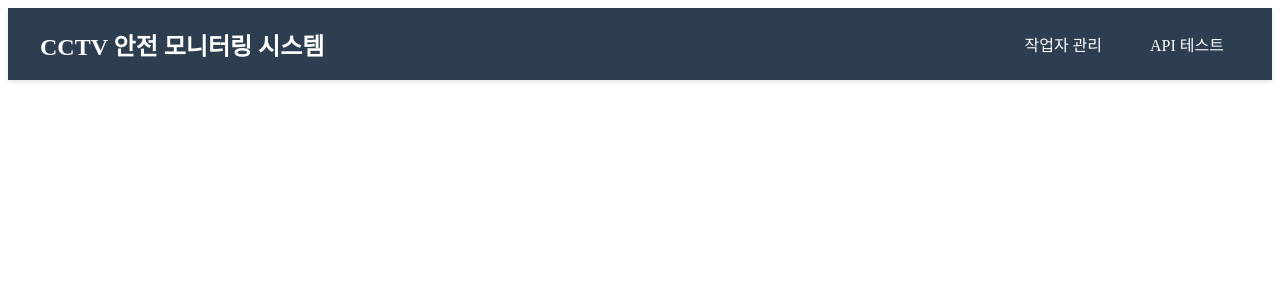
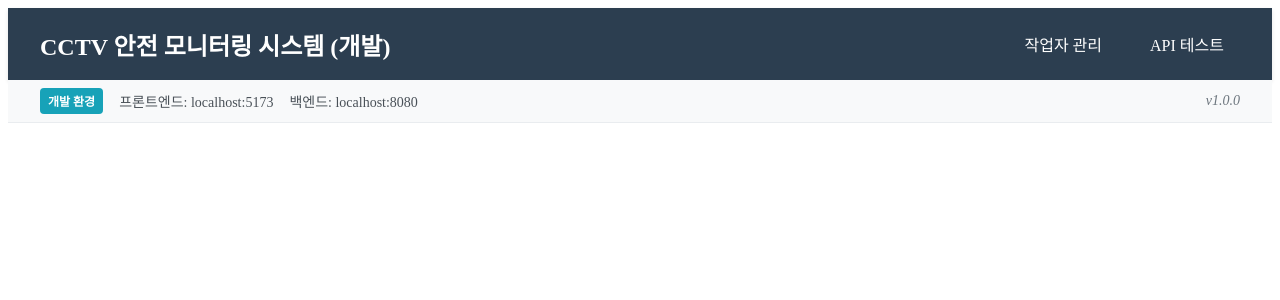
Before and after one commit to AUTOEVER-SF2-Team-One/Safety_Monitoring_CCTV, a Vue app in the folder front/vue-cctv/: page / in a window 1280 px wide. Shown: the top 300 px of the page. Built offline with nearby package versions, Linux system fonts and the light colour scheme; no server answers.

Commit message:
feat: show env info in APP.vue

```diff
--- a/front/vue-cctv/src/App.vue
+++ b/front/vue-cctv/src/App.vue
@@ -1,5 +1,11 @@
 <script setup>
 import { RouterView } from 'vue-router'
+import { getAppConfig, getCurrentEnvironment, getServerConfig } from './config/config.js'
+
+// 설정 정보 가져오기
+const appConfig = getAppConfig()
+const serverConfig = getServerConfig()
+const envInfo = getCurrentEnvironment()
 </script>
 
 <template>
@@ -7,13 +13,23 @@ import { RouterView } from 'vue-router'
     <!-- 네비게이션 바 -->
     <nav class="navbar">
       <div class="nav-container">
-        <h1 class="nav-title">CCTV 안전 모니터링 시스템</h1>
+        <h1 class="nav-title">{{ appConfig.title }}</h1>
         <div class="nav-links">
           <router-link to="/worker" class="nav-link">작업자 관리</router-link>
           <router-link to="/api-test" class="nav-link">API 테스트</router-link>
         </div>
       </div>
     </nav>
+
+    <!-- 환경 정보 표시 (개발 환경에서만) -->
+    <div v-if="envInfo.isDevelopment" class="env-info">
+      <div class="env-container">
+        <span class="env-badge development">개발 환경</span>
+        <span class="env-detail">프론트엔드: localhost:{{ serverConfig.port }}</span>
+        <span class="env-detail">백엔드: localhost:8080</span>
+        <span class="env-version">v{{ appConfig.version }}</span>
+      </div>
+    </div>
 
     <main>
       <RouterView />
@@ -70,4 +86,45 @@ main {
 .nav-link.router-link-active {
   background-color: #3498db;
 }
+
+/* 환경 정보 스타일 */
+.env-info {
+  background-color: #f8f9fa;
+  border-bottom: 1px solid #e9ecef;
+  padding: 0.5rem 0;
+}
+
+.env-container {
+  max-width: 1200px;
+  margin: 0 auto;
+  padding: 0 2rem;
+  display: flex;
+  align-items: center;
+  gap: 1rem;
+  font-size: 0.875rem;
+  color: #6c757d;
+}
+
+.env-badge {
+  padding: 0.25rem 0.5rem;
+  border-radius: 4px;
+  font-weight: 600;
+  font-size: 0.75rem;
+  text-transform: uppercase;
+}
+
+.env-badge.development {
+  background-color: #17a2b8;
+  color: white;
+}
+
+.env-detail {
+  color: #495057;
+}
+
+.env-version {
+  margin-left: auto;
+  color: #6c757d;
+  font-style: italic;
+}
 </style>
```
